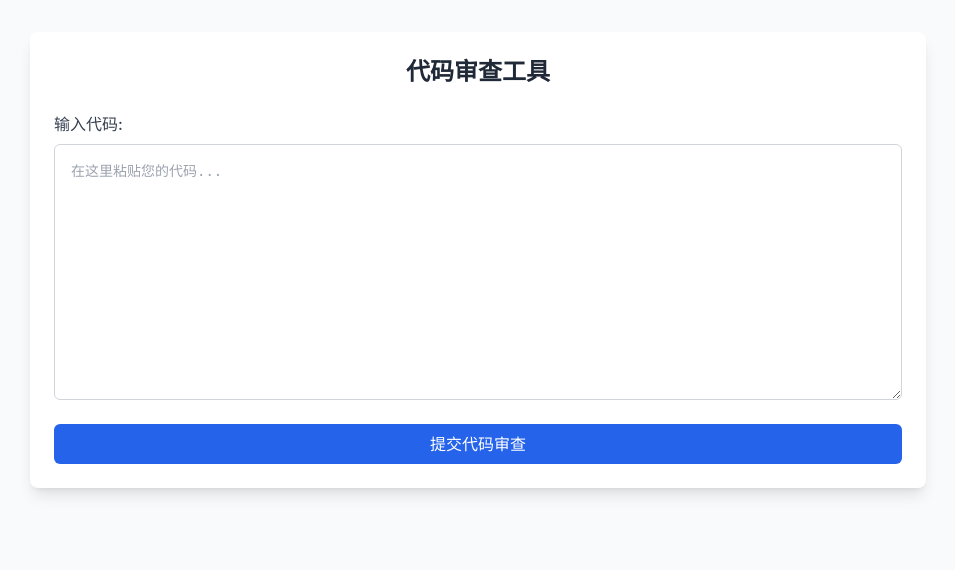
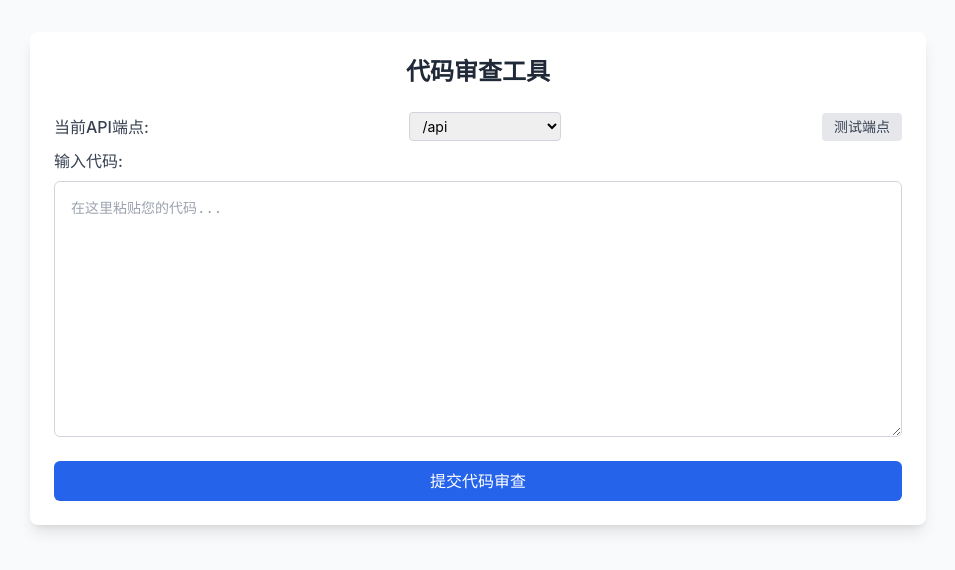
Before and after one commit to ObjBird/code-review-ui, a React app: page / in a window 1280 px wide. Shown: the top 570 px of the page, without its empty margins (162-1117 px from the left). Built offline with nearby package versions, Linux system fonts and the light colour scheme; the HTML template or start-up script is replaced by a standard one.

Commit message:
添加接口诊断功能，自动测试多个可能的API端点路径

```diff
--- a/src/components/CodeReviewUI.tsx
+++ b/src/components/CodeReviewUI.tsx
@@ -1,4 +1,4 @@
-import React, { useState } from 'react';
+import React, { useState, useEffect } from 'react';
 import { AlertCircle, CheckCircle, Loader2 } from 'lucide-react';
 
 // 定义代码审查结果的接口
@@ -14,19 +14,55 @@ const API_BASE_URL = process.env.NODE_ENV === 'development'
   ? '/api' // 使用/api前缀，将通过代理转发
   : (process.env.API_URL || 'https://ccc.zhanglong116033.workers.dev');
 
-// 移除末尾斜杠以防止路径问题
-const cleanBaseUrl = API_BASE_URL.endsWith('/')
-  ? API_BASE_URL.slice(0, -1)
-  : API_BASE_URL;
-
-// 完整的API接口端点
-const API_ENDPOINT = `${cleanBaseUrl}/api/review`;
+// 尝试不同的API端点，以解决404问题
+const API_ENDPOINTS = [
+  `${API_BASE_URL}`,               // 直接调用根路径
+  `${API_BASE_URL}/api/review`,    // api/review路径
+  `${API_BASE_URL}/review`,        // review路径
+  `${API_BASE_URL}/code-review`    // code-review路径
+];
 
 const CodeReviewUI = () => {
   const [code, setCode] = useState<string>('');
   const [loading, setLoading] = useState<boolean>(false);
   const [result, setResult] = useState<CodeReviewResult | null>(null);
   const [error, setError] = useState<string | null>(null);
+  const [activeEndpoint, setActiveEndpoint] = useState<string>(API_ENDPOINTS[0]);
+  const [testResults, setTestResults] = useState<{[key: string]: string}>({});
+  const [testingEndpoints, setTestingEndpoints] = useState<boolean>(false);
+
+  // 测试所有可能的接口端点
+  useEffect(() => {
+    const testEndpoints = async () => {
+      if (!testingEndpoints) return;
+
+      const results: {[key: string]: string} = {};
+
+      for (const endpoint of API_ENDPOINTS) {
+        try {
+          const response = await fetch(endpoint, {
+            method: 'OPTIONS',
+            headers: {
+              'Content-Type': 'application/json',
+            }
+          });
+
+          results[endpoint] = `${response.status} - ${response.statusText}`;
+
+          if (response.ok || response.status === 204 || response.status === 200) {
+            setActiveEndpoint(endpoint);
+          }
+        } catch (err) {
+          results[endpoint] = `错误: ${err instanceof Error ? err.message : String(err)}`;
+        }
+      }
+
+      setTestResults(results);
+      setTestingEndpoints(false);
+    };
+
+    testEndpoints();
+  }, [testingEndpoints]);
 
   // 发送代码到Cloudflare Worker API进行审查
   const submitCodeForReview = async () => {
@@ -39,10 +75,10 @@ const CodeReviewUI = () => {
       setLoading(true);
       setError(null);
 
-      console.log('发送请求到:', API_ENDPOINT);
+      console.log('发送请求到:', activeEndpoint);
 
       // 调用API
-      const response = await fetch(API_ENDPOINT, {
+      const response = await fetch(activeEndpoint, {
         method: 'POST',
         headers: {
           'Content-Type': 'application/json',
@@ -71,7 +107,47 @@ const CodeReviewUI = () => {
       <h1 className="text-2xl font-bold text-center text-gray-800">代码审查工具</h1>
 
       <div className="flex flex-col space-y-2">
-        <label htmlFor="code-input" className="font-medium text-gray-700">
+        <div className="flex justify-between items-center">
+          <label htmlFor="endpoint-select" className="font-medium text-gray-700">
+            当前API端点:
+          </label>
+          <select
+            id="endpoint-select"
+            className="py-1 px-2 border border-gray-300 rounded text-sm"
+            value={activeEndpoint}
+            onChange={(e) => setActiveEndpoint(e.target.value)}
+          >
+            {API_ENDPOINTS.map((endpoint, index) => (
+              <option key={index} value={endpoint}>
+                {endpoint}
+              </option>
+            ))}
+          </select>
+          <button
+            onClick={() => setTestingEndpoints(true)}
+            className="bg-gray-200 text-gray-700 py-1 px-3 rounded text-sm hover:bg-gray-300"
+          >
+            测试端点
+          </button>
+        </div>
+
+        {Object.keys(testResults).length > 0 && (
+          <div className="bg-gray-50 p-3 rounded border border-gray-200 text-sm">
+            <h3 className="font-medium mb-2">端点测试结果:</h3>
+            <ul className="space-y-1">
+              {Object.entries(testResults).map(([endpoint, result], index) => (
+                <li key={index} className="flex">
+                  <span className="font-mono">{endpoint}:</span>
+                  <span className={`ml-2 ${result.startsWith('2') || result === '204 - No Content' ? 'text-green-600' : 'text-red-600'}`}>
+                    {result}
+                  </span>
+                </li>
+              ))}
+            </ul>
+          </div>
+        )}
+
+        <label htmlFor="code-input" className="font-medium text-gray-700 mt-4">
           输入代码:
         </label>
         <textarea
@@ -125,7 +201,7 @@ const CodeReviewUI = () => {
             <p className="text-gray-700 bg-white p-3 rounded-md border border-gray-200">{result.message}</p>
           </div>
 
-          {result.suggestions.length > 0 && (
+          {result.suggestions && result.suggestions.length > 0 && (
             <div>
               <h3 className="font-medium mb-2 text-gray-700">改进建议:</h3>
               <ul className="list-disc pl-5 space-y-2">
```
